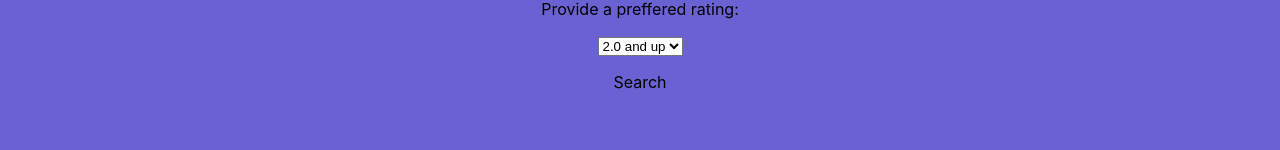
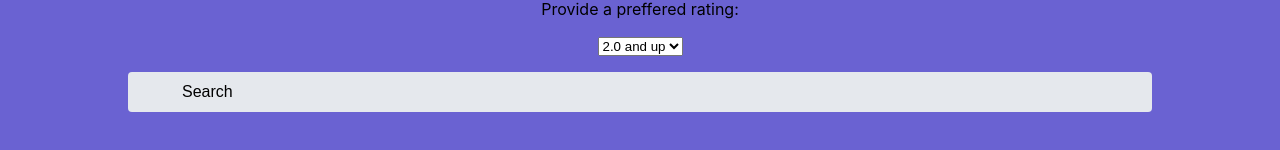
Before and after one commit to NyctophileSS/In-the-mood-food, a React (Create React App) app in the folder frontend/: page /quiz in a window 1280 px wide. Shown: the part 324-474 px from the top of the page. Built offline with nearby package versions, Linux system fonts and the light colour scheme.

Commit message:
Adjusted vars QuizQuestions.js

```diff
--- a/frontend/src/components/QuizQuestions.js
+++ b/frontend/src/components/QuizQuestions.js
@@ -8,9 +8,7 @@ export default function QuizQuestions(){
     var distanceRadiusMiles;
     var cuisineInput;
     var rating;
-
-    const [price,setPrice] = useState(0);
-    const [distance, setDistance] = useState(5);
+    var price;
 
     const doQuizQuery = async event =>{
         distanceRadiusMeters = distance / 0.00062137;
@@ -20,7 +18,7 @@ export default function QuizQuestions(){
         <div>
             <form>
                 <label for="price">What price range are you interested in?</label>
-                <p><select id='price' ref={(c) => rating = c}>
+                <p><select id='price' ref={(c) => price = c}>
                     <option value='0'>$</option>
                     <option value='1'>$$</option>
                     <option value='2'>$$$</option>
@@ -41,7 +39,7 @@ export default function QuizQuestions(){
                     <option value='4.5'>4.5 and up</option>
                     <option value='5'>5.0 and up</option>
                 </select></p>
-                <a id='QuizSearch' onClick={doQuizQuery}>Search</a>
+                <button id='QuizSearch' onClick={doQuizQuery}>Search</button>
             </form>
         </div>
     );
```
